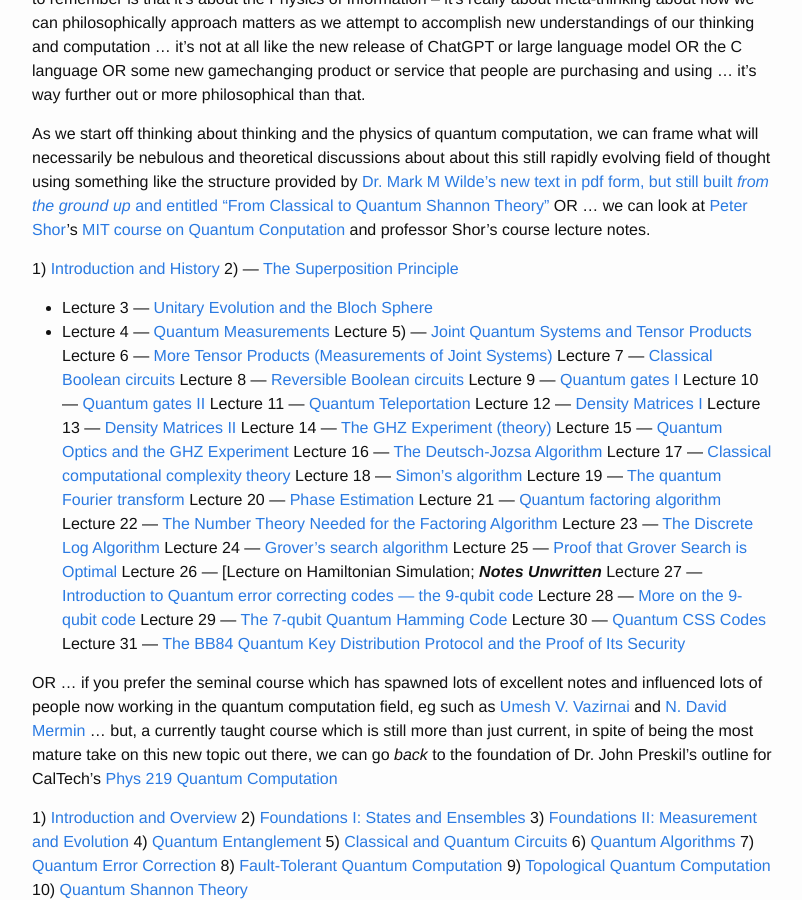
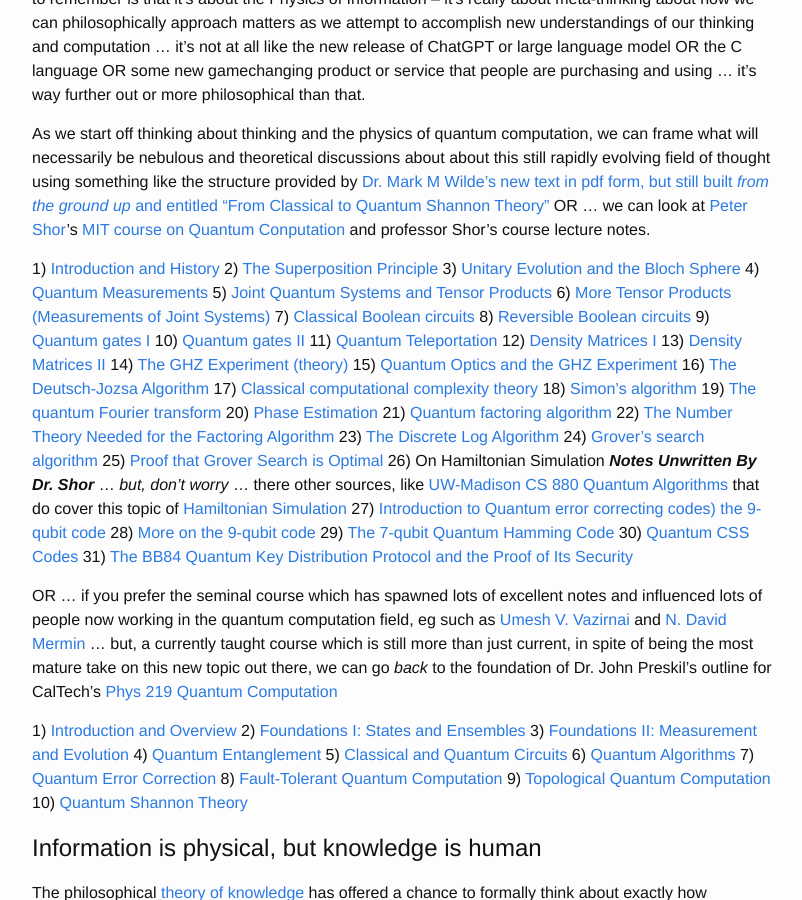
Before and after one commit to annotifyapp/annotifyapp.github.io, a Jekyll site: the page built from _posts/2023-10-09-theory-of-quantum-information.md, in a window 1280 px wide and 900 px high, scrolled down 522 px. Shown: the whole window, without its empty margins (238-1040 px from the left). Built offline with Jekyll 4.4.1, drawn with Linux system fonts in a browser that asks for light colours.

Commit message:
update Shor lecture note outline

```diff
--- a/_posts/2023-10-09-theory-of-quantum-information.md
+++ b/_posts/2023-10-09-theory-of-quantum-information.md
@@ -14,36 +14,36 @@ Information is in the structure of the atom and the chemical bonds that atoms fo
 As we start off thinking about thinking and the physics of quantum computation, we can frame what will necessarily be nebulous and theoretical discussions about about this still rapidly evolving field of thought using something like the structure provided by [Dr. Mark M Wilde's new text in pdf form, but still built *from the ground up* and entitled "From Classical to Quantum Shannon Theory"](https://arxiv.org/pdf/1106.1445.pdf) OR ... we can look at [Peter Shor](https://arxiv.org/find/quant-ph/1/Shor/0/1/0/all/1/0)'s [MIT course on Quantum Conputation](https://math.mit.edu/~shor/435-LN/) and professor Shor's course lecture notes.
 
 1) [Introduction and History](https://math.mit.edu/~shor/435-LN/Lecture_01.pdf)
-2) --- [The Superposition Principle](https://math.mit.edu/~shor/435-LN/Lecture_02.pdf)
-* Lecture 3 --- [Unitary Evolution and the Bloch Sphere](https://math.mit.edu/~shor/435-LN/Lecture_03.pdf)
-* Lecture 4 --- [Quantum Measurements](https://math.mit.edu/~shor/435-LN/Lecture_04.pdf)
-Lecture 5) --- [Joint Quantum Systems and Tensor Products](https://math.mit.edu/~shor/435-LN/Lecture_05.pdf)
-Lecture 6 --- [More Tensor Products (Measurements of Joint Systems)](https://math.mit.edu/~shor/435-LN/Lecture_06.pdf)
-Lecture 7 --- [Classical Boolean circuits](https://math.mit.edu/~shor/435-LN/Lecture_07.pdf)
-Lecture 8 --- [Reversible Boolean circuits](https://math.mit.edu/~shor/435-LN/Lecture_08.pdf)
-Lecture 9 --- [Quantum gates I](https://math.mit.edu/~shor/435-LN/Lecture_09.pdf)
-Lecture 10 --- [Quantum gates II](https://math.mit.edu/~shor/435-LN/Lecture_10.pdf)
-Lecture 11 --- [Quantum Teleportation](https://math.mit.edu/~shor/435-LN/Lecture_11.pdf)
-Lecture 12 --- [Density Matrices I](https://math.mit.edu/~shor/435-LN/Lecture_12.pdf)
-Lecture 13 --- [Density Matrices II](https://math.mit.edu/~shor/435-LN/Lecture_13.pdf)
-Lecture 14 --- [The GHZ Experiment (theory)](https://math.mit.edu/~shor/435-LN/Lecture_14.pdf)
-Lecture 15 --- [Quantum Optics and the GHZ Experiment](https://math.mit.edu/~shor/435-LN/Lecture_15.pdf)
-Lecture 16 --- [The Deutsch-Jozsa Algorithm](https://math.mit.edu/~shor/435-LN/Lecture_16.pdf)
-Lecture 17 --- [Classical computational complexity theory](https://math.mit.edu/~shor/435-LN/Lecture_17.pdf)
-Lecture 18 --- [Simon's algorithm](https://math.mit.edu/~shor/435-LN/Lecture_18.pdf)
-Lecture 19 --- [The quantum Fourier transform](https://math.mit.edu/~shor/435-LN/Lecture_19.pdf)
-Lecture 20 --- [Phase Estimation](https://math.mit.edu/~shor/435-LN/Lecture_20.pdf)
-Lecture 21 --- [Quantum factoring algorithm](https://math.mit.edu/~shor/435-LN/Lecture_21.pdf)
-Lecture 22 --- [The Number Theory Needed for the Factoring Algorithm](https://math.mit.edu/~shor/435-LN/Lecture_22.pdf)
-Lecture 23 --- [The Discrete Log Algorithm](https://math.mit.edu/~shor/435-LN/Lecture_23.pdf)
-Lecture 24 --- [Grover's search algorithm](https://math.mit.edu/~shor/435-LN/Lecture_24.pdf)
-Lecture 25 --- [Proof that Grover Search is Optimal](https://math.mit.edu/~shor/435-LN/Lecture_25.pdf)
-Lecture 26 --- [Lecture on Hamiltonian Simulation; ***Notes Unwritten***
-Lecture 27 --- [Introduction to Quantum error correcting codes --- the 9-qubit code](https://math.mit.edu/~shor/435-LN/Lecture_27.pdf)
-Lecture 28 --- [More on the 9-qubit code](https://math.mit.edu/~shor/435-LN/Lecture_28.pdf)
-Lecture 29 --- [The 7-qubit Quantum Hamming Code](https://math.mit.edu/~shor/435-LN/Lecture_29.pdf)
-Lecture 30 --- [Quantum CSS Codes](https://math.mit.edu/~shor/435-LN/Lecture_30.pdf)
-Lecture 31 --- [The BB84 Quantum Key Distribution Protocol and the Proof of Its Security](https://math.mit.edu/~shor/435-LN/Lecture_31.pdf)
+2) [The Superposition Principle](https://math.mit.edu/~shor/435-LN/Lecture_02.pdf)
+3) [Unitary Evolution and the Bloch Sphere](https://math.mit.edu/~shor/435-LN/Lecture_03.pdf)
+4) [Quantum Measurements](https://math.mit.edu/~shor/435-LN/Lecture_04.pdf)
+5) [Joint Quantum Systems and Tensor Products](https://math.mit.edu/~shor/435-LN/Lecture_05.pdf)
+6) [More Tensor Products (Measurements of Joint Systems)](https://math.mit.edu/~shor/435-LN/Lecture_06.pdf)
+7) [Classical Boolean circuits](https://math.mit.edu/~shor/435-LN/Lecture_07.pdf)
+8) [Reversible Boolean circuits](https://math.mit.edu/~shor/435-LN/Lecture_08.pdf)
+9) [Quantum gates I](https://math.mit.edu/~shor/435-LN/Lecture_09.pdf)
+10) [Quantum gates II](https://math.mit.edu/~shor/435-LN/Lecture_10.pdf)
+11) [Quantum Teleportation](https://math.mit.edu/~shor/435-LN/Lecture_11.pdf)
+12) [Density Matrices I](https://math.mit.edu/~shor/435-LN/Lecture_12.pdf)
+13) [Density Matrices II](https://math.mit.edu/~shor/435-LN/Lecture_13.pdf)
+14) [The GHZ Experiment (theory)](https://math.mit.edu/~shor/435-LN/Lecture_14.pdf)
+15) [Quantum Optics and the GHZ Experiment](https://math.mit.edu/~shor/435-LN/Lecture_15.pdf)
+16) [The Deutsch-Jozsa Algorithm](https://math.mit.edu/~shor/435-LN/Lecture_16.pdf)
+17) [Classical computational complexity theory](https://math.mit.edu/~shor/435-LN/Lecture_17.pdf)
+18) [Simon's algorithm](https://math.mit.edu/~shor/435-LN/Lecture_18.pdf)
+19) [The quantum Fourier transform](https://math.mit.edu/~shor/435-LN/Lecture_19.pdf)
+20) [Phase Estimation](https://math.mit.edu/~shor/435-LN/Lecture_20.pdf)
+21) [Quantum factoring algorithm](https://math.mit.edu/~shor/435-LN/Lecture_21.pdf)
+22) [The Number Theory Needed for the Factoring Algorithm](https://math.mit.edu/~shor/435-LN/Lecture_22.pdf)
+23) [The Discrete Log Algorithm](https://math.mit.edu/~shor/435-LN/Lecture_23.pdf)
+24) [Grover's search algorithm](https://math.mit.edu/~shor/435-LN/Lecture_24.pdf)
+25) [Proof that Grover Search is Optimal](https://math.mit.edu/~shor/435-LN/Lecture_25.pdf)
+26) On Hamiltonian Simulation ***Notes Unwritten By Dr. Shor*** ... *but, don't worry* ... there other sources, like [UW-Madison CS 880 Quantum Algorithms](https://pages.cs.wisc.edu/~dieter/Courses/2022s-CS710/Scribes/) that do cover this topic of [Hamiltonian Simulation](https://pages.cs.wisc.edu/~dieter/Courses/2022s-CS710/Scribes/scribe14.pdf)
+27) [Introduction to Quantum error correcting codes) the 9-qubit code](https://math.mit.edu/~shor/435-LN/Lecture_27.pdf)
+28) [More on the 9-qubit code](https://math.mit.edu/~shor/435-LN/Lecture_28.pdf)
+29) [The 7-qubit Quantum Hamming Code](https://math.mit.edu/~shor/435-LN/Lecture_29.pdf)
+30) [Quantum CSS Codes](https://math.mit.edu/~shor/435-LN/Lecture_30.pdf)
+31) [The BB84 Quantum Key Distribution Protocol and the Proof of Its Security](https://math.mit.edu/~shor/435-LN/Lecture_31.pdf)
 
 OR ... if you prefer the seminal course which has spawned lots of excellent notes and influenced lots of people now working in the quantum computation field, eg such as [Umesh V. Vazirnai](https://people.eecs.berkeley.edu/~vazirani/) and [N. David Mermin](https://www.thriftbooks.com/w/quantum-computer-science-an-introduction_n-david-mermin/13913761/?resultid=b79b59d1-adee-4d9a-8d6c-f655f52a8625#edition=14734495&idiq=32814053) ... but, a currently taught course which is still more than just current, in spite of being the most mature take on this new topic out there, we can go *back* to the foundation of Dr. John Preskil's outline for CalTech's [Phys 219 Quantum Computation](http://theory.caltech.edu/~preskill/ph219/ph219_2023.html)
 
```
